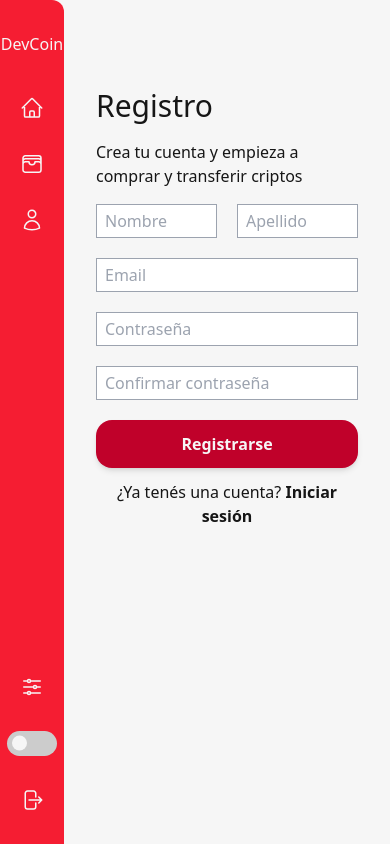
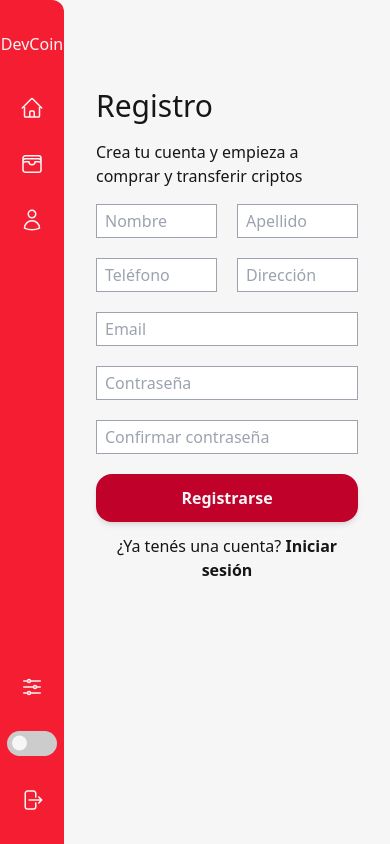
Before and after one commit to lautaroRocha/devCoin-front, a React (Vite) app: page /signup in a window 390 px wide. Built offline with nearby package versions, Linux system fonts and the light colour scheme.

Commit message:
added phone and adress inputs

```diff
--- a/src/components/SignUp/SignUp.jsx
+++ b/src/components/SignUp/SignUp.jsx
@@ -14,6 +14,10 @@ function SignUp() {
               <div className="grid grid-cols-2 gap-5">
                 <input type="text" placeholder="Nombre" className="border border-gray-400 py-1 px-2" />
                   <input type="text" placeholder="Apellido" className="border border-gray-400 py-1 px-2" />
+                  </div>
+                  <div className="grid grid-cols-2 gap-5 mt-5 w-full">
+                <input type="number" placeholder="Teléfono" className="border border-gray-400 py-1 px-2" />
+                  <input type="text" placeholder="Dirección" className="border border-gray-400 py-1 px-2" />
                   </div>
                   <div className="mt-5">
                     <input type="email" placeholder="Email" className="border border-gray-400 py-1 px-2 w-full" />
```
